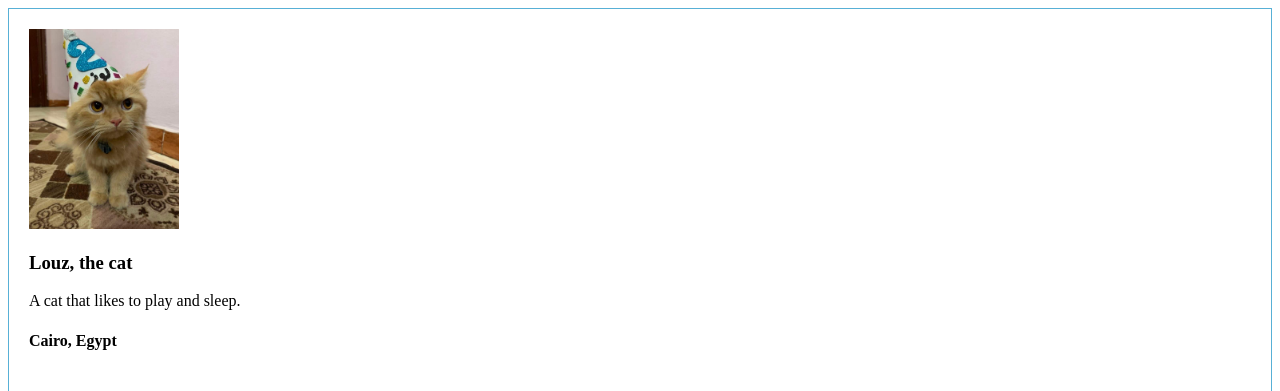
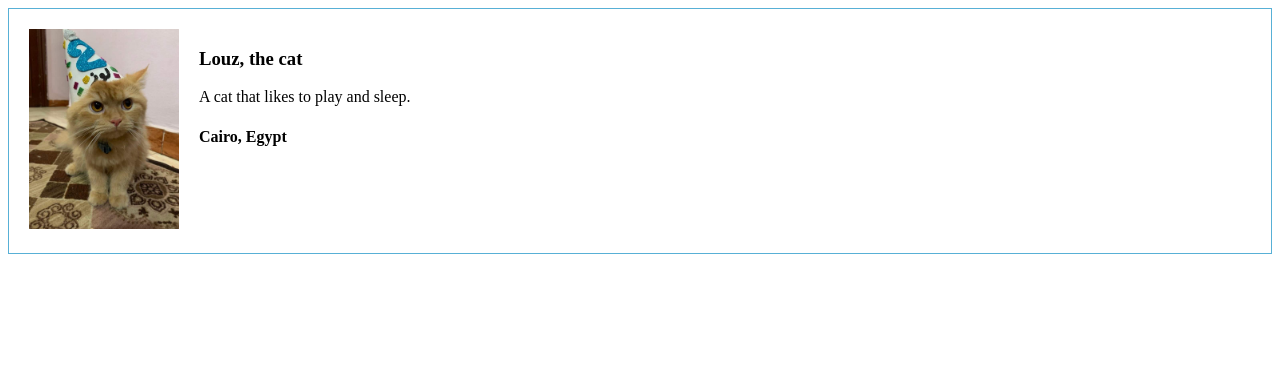
Before and after one commit to bassantgz30/Digital_Business_Card, a plain HTML site: page index.html in a window 1280 px wide. Shown: the top 391 px of the page. Drawn offline with Linux system fonts and the light colour scheme.

Commit message:
changed the layout with flexbox

```diff
--- a/css/style.css
+++ b/css/style.css
@@ -1,6 +1,16 @@
 .main {
     border: 1px solid #58b0d6;
     padding: 20px;
+    display: flex;
+
+}
+
+.img-section {
+    margin-right: 20px;
+}
+
+.info-section {
+    margin-right: 20px;
 }
 
 .id-img {
```
